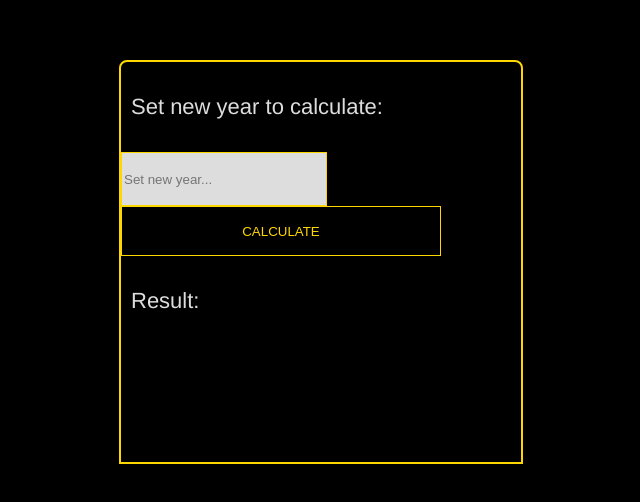
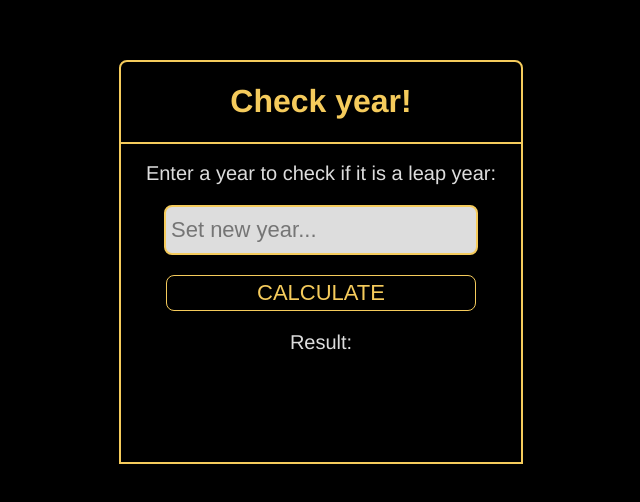
Before and after one commit to devPrzemyslawT/rsbasic-w1e1-leap-year, a React (Create React App) app: page / in a window 1280 px wide. Shown: the part 138-640 px from the top of the page, without its empty margins (319-959 px from the left). Built offline with nearby package versions, Linux system fonts and the light colour scheme.

Commit message:
styling and refactoring userFunction

```diff
--- a/src/App.css
+++ b/src/App.css
@@ -1,8 +1,35 @@
 .App {
 	width: 400px;
 	height: 400px;
+	display: flex;
+	/* justify-content: center; */
+	/* align-items: center; */
+	flex-direction: column;
 	background-color: black;
-	border: 2px solid gold;
+	border: 2px solid #f5cb5c;
 	border-top-left-radius: 8px;
 	border-top-right-radius: 8px;
 }
+
+.appHeader {
+	width: 100%;
+	height: 20%;
+}
+
+.appHeader > h1 {
+	color: #f5cb5c;
+	text-align: center;
+}
+
+.appHeader > div {
+	height: 2px;
+	background-color: #f5cb5c;
+}
+
+.appContainer {
+	width: 100%;
+	height: 100%;
+	display: flex;
+  align-items: center;
+  flex-direction: column;
+}
--- a/src/App.js
+++ b/src/App.js
@@ -8,37 +8,35 @@ import SimpleInNumber from "./LeapYearApp/Form/InputNumber/SimpleInNumber";
 import { LeapYearCalculation } from "./UtilsFun/UserFunction";
 
 function App() {
+
 	const handleOnClick = event => {
-		if (inputYear <= 0) {
-			console.log("Set value >0 ");
-		} else {
-			const yearResult = LeapYearCalculation(inputYear);
-			if (yearResult === 0) {
-				console.log("Leap year");
-			} else {
-				console.log("Not leap year");
-			}
-		}
+		setCalcYear(LeapYearCalculation(inputYear));
+	};
+	const handleChange = event => {
+		setInputYear(event.target.value);
 	};
 
 	const [inputYear, setInputYear] = useState("");
-
-	const handleChange = event => {
-		setInputYear(event.target.value);
-
-		console.log("value is:", event.target.value);
-	};
+	const [calcYear, setCalcYear] = useState("");
 
 	return (
 		<div className='App'>
-			<SimpleParagraph label={"Set new year to calculate:"} />
+			<div className='appHeader'>
+				<h1>Check year!</h1>
+				<div> </div>
+			</div>
+			<div className='appContainer'>
+				<SimpleParagraph
+					label={"Enter a year to check if it is a leap year:"}
+				/>
 				<SimpleInNumber
 					placeholderInNumber={"Set new year..."}
 					onChangeValue={handleChange}
 				/>
 				<SimpleButton buttonLabel={"CALCULATE"} handleOnClick={handleOnClick} />
 				<SimpleParagraph label={"Result:"} />
-			<SimpleParagraph label={inputYear} />
+				<SimpleParagraph label={calcYear} />
+			</div>
 		</div>
 	);
 }
--- a/src/LeapYearApp/Form/Button/SimpleButton.css
+++ b/src/LeapYearApp/Form/Button/SimpleButton.css
@@ -1,8 +1,16 @@
 .button {
-	/* padding: 10px; */
-	height: 50px;
-	width: 80%;
+	height: 36px;
+	width: 310px;
+	font-size: 22px;
 	background-color: black;
-	border: 1px solid gold;
-	color: gold;
+	border: 1px solid #f5cb5c;
+	color: #f5cb5c;
+	border-radius: 8px;
+	transition: 1s;
 }
+
+.button:hover {
+	background-color: #f5cb5c;
+	border: 1px solid #ddd;
+	color: black;
+}
--- a/src/LeapYearApp/Form/InputNumber/SimpleInNumber.css
+++ b/src/LeapYearApp/Form/InputNumber/SimpleInNumber.css
@@ -1,8 +1,11 @@
 .inNumber {
-	/* padding: 10px; */
-	height: 50px;
-	width: 200px;
+	margin-bottom: 20px;
+	padding: 5px;
+	height: 36px;
+	width: 300px;
+	font-size: 22px;
 	background-color: #ddd;
-	border: 1px solid gold;
+	border: 2px solid #f5cb5c;
+	border-radius: 8px;
 	color: black;
 }
--- a/src/LeapYearApp/Form/InputNumber/SimpleInNumber.js
+++ b/src/LeapYearApp/Form/InputNumber/SimpleInNumber.js
@@ -5,22 +5,15 @@ import "./SimpleInNumber.css";
 
 const SimpleInNumber = props => {
 	const { placeholderInNumber, onChangeValue } = props;
-	// const [inputYear, setInputYear] = useState("");
-
-	// const handleChange = event => {
-	// 	setInputYear(event.target.value);
-
-	// 	console.log("value is:", event.target.value);
-	// };
 
 	return (
-		<div>
+
 			<input
 				type='number'
 				className='inNumber'
 				placeholder={placeholderInNumber}
 				onChange={onChangeValue}></input>
-		</div>
+
 	);
 };
 
--- a/src/LeapYearApp/Form/Paragraph/SimpleParagraph.css
+++ b/src/LeapYearApp/Form/Paragraph/SimpleParagraph.css
@@ -1,5 +1,4 @@
 .paragraph {
-	padding: 10px;
 	color: #ddd;
-	font-size: 22px;
+	font-size: 20px;
 }
--- a/src/UtilsFun/UserFunction.js
+++ b/src/UtilsFun/UserFunction.js
@@ -2,5 +2,12 @@ export const LeapYearsConst = 4;
 
 export const LeapYearCalculation = year => {
 	// console.log("inside LeapYearCalculation");
-	return year % LeapYearsConst;
+	let result;
+	if (year <= 0) {
+		result = "Enter correct year!";
+	} else {
+		result =
+			year % LeapYearsConst === 0 ? "It's leap year!" : "It's not leap year!";
+	}
+	return result;
 };
```
Lines whose indentation alone changed are shown as unchanged.
